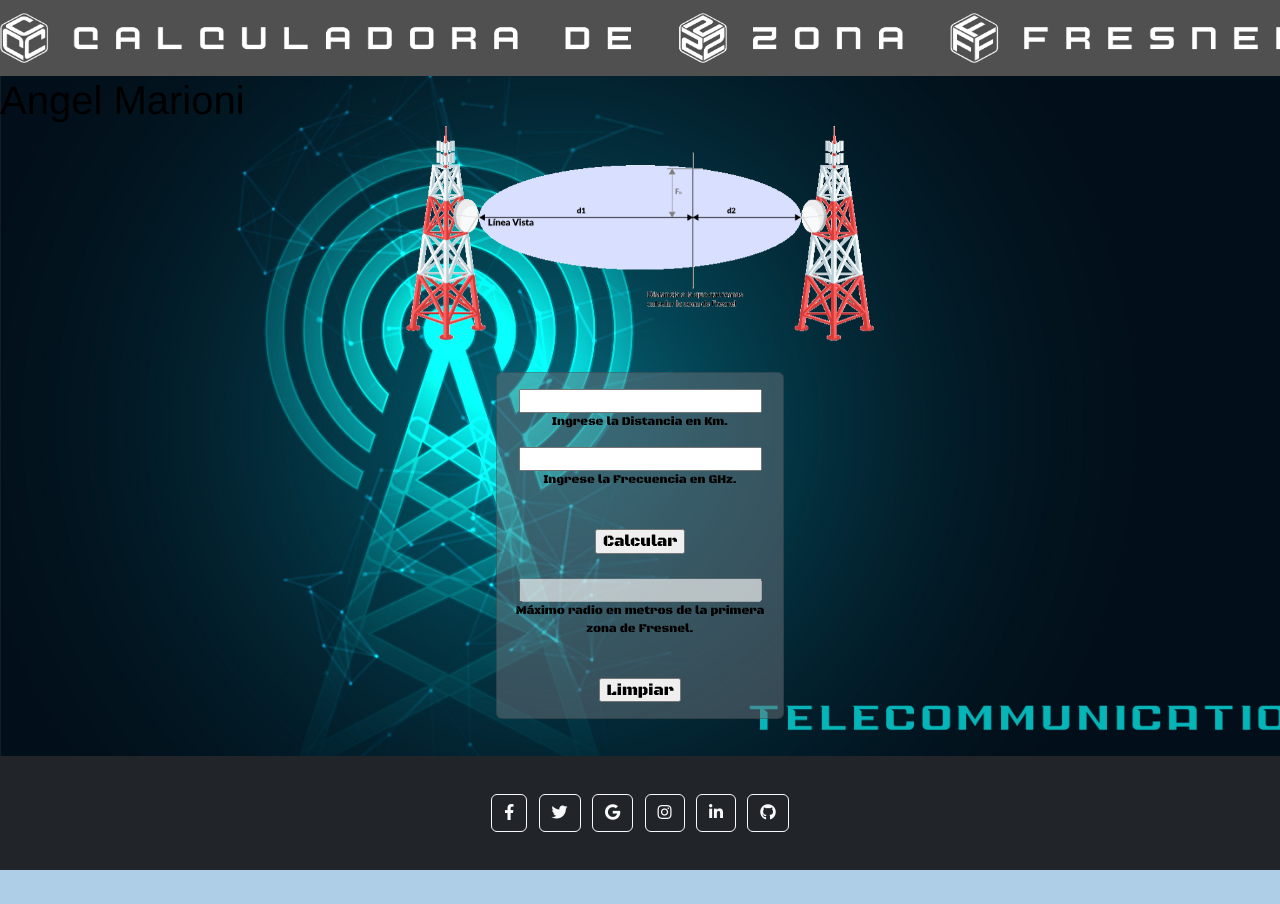
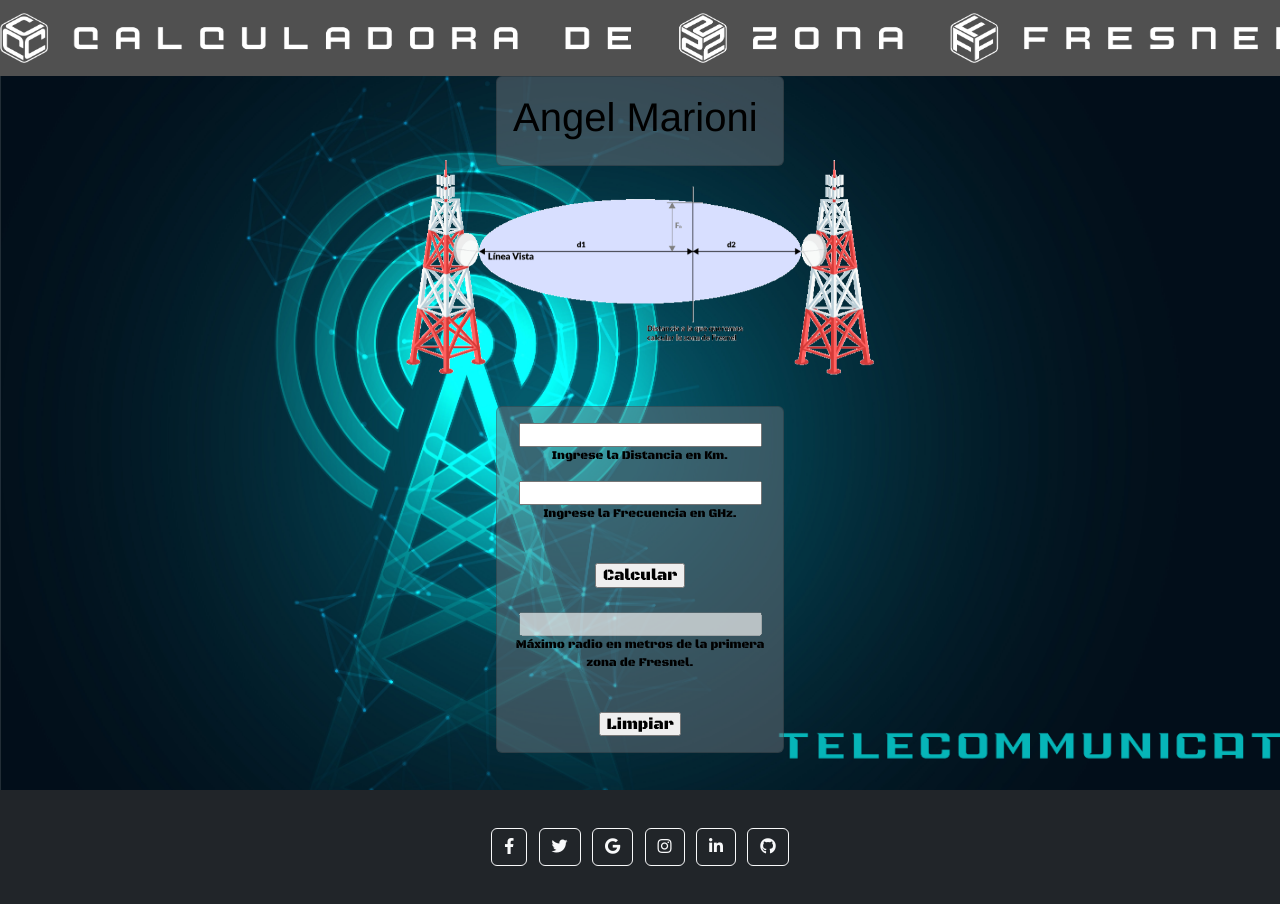
Before and after one commit to amarioni/Marioni-Zona-Fresnel, a plain HTML site: page index.html in a window 1280 px wide. Before the commit the page ends 870 px from the top, so only its background shows below. Drawn offline with nearby package versions, Linux system fonts and the light colour scheme.

Commit message:
Update index.html

```diff
--- a/index.html
+++ b/index.html
@@ -44,7 +44,7 @@
               </a>
             </nav>
         </div>
-        <div>
+        <div class="container-md card p-3 bg-secondary bg-opacity-50" style="width: 18rem;">
             <h1>Angel Marioni</h1>
         </div>
         <div class="container products text-center mb-5">
```
